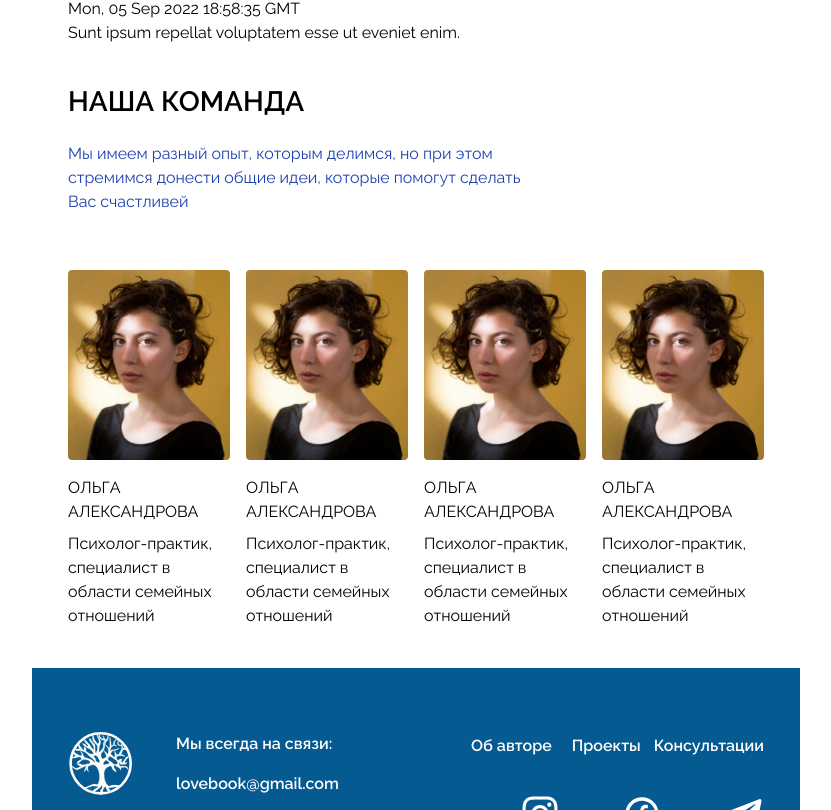
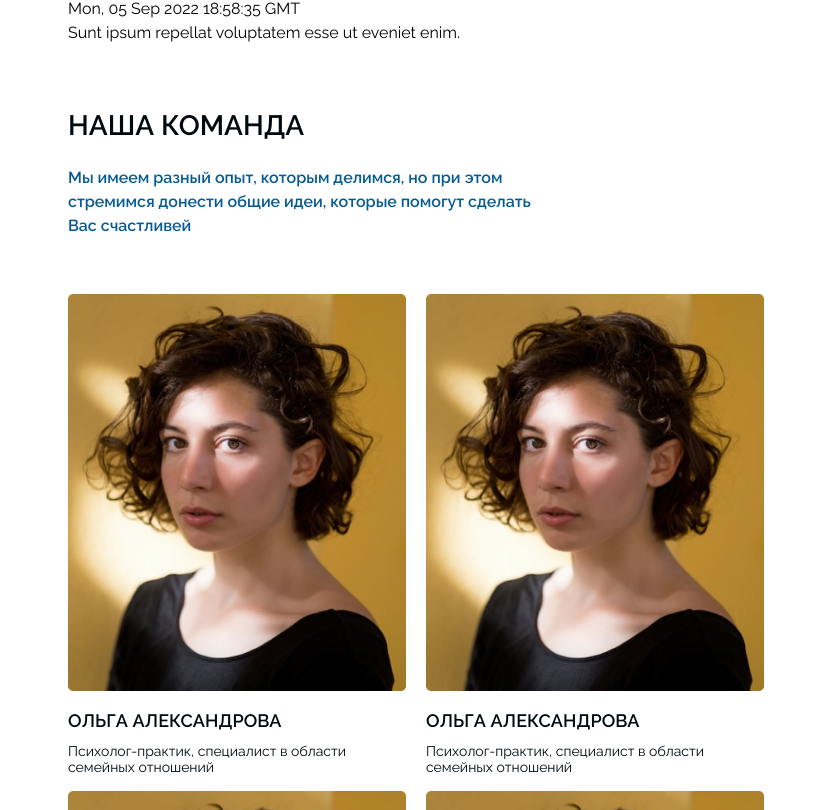
Before and after one commit to GoWeb-Internship/gw-rh-front, a Next.js app: page / in a window 1280 px wide. Shown: the part 410-1220 px from the top of the page, without its empty margins (224-1055 px from the left). Built offline with nearby package versions, Linux system fonts and the light colour scheme.

Commit message:
feat: add style for screen

```diff
--- a/components/Team/CardTeam.jsx
+++ b/components/Team/CardTeam.jsx
@@ -7,8 +7,10 @@ const CardTeam = ({ team }) => {
   return (
     <div>
       <NextImage src={women} className="rounded" layout="fill" />
-      <h3 className="mt-4 uppercase">{team.name}</h3>
-      <p className="mt-2">{team.prof}</p>
+      <h3 className="mt-4 text-base font-semibold uppercase md:text-lg md:tracking-[0.005em]">
+        {team.name}
+      </h3>
+      <p className="mt-2 text-[14px] leading-[16px] font-normal">{team.prof}</p>
     </div>
   );
 };
--- a/components/Team/Team.jsx
+++ b/components/Team/Team.jsx
@@ -4,14 +4,16 @@ import Heading from '../reusable/Heading';
 const Team = ({ teams }) => {
   // console.log('teams', teams);
   return (
-    <div className="py-10">
+    <div className="pt-8 pb-16 text-main md:pt-16 md:pb-32 lg:pt-[124px] lg:pb-[248px]">
       <Heading
         tag="h2"
         text={teams.title}
-        className="uppercase font-semibold text-[28px] leading-[33px] mb-6 text-black"
+        className="uppercase font-semibold text-[28px] leading-[33px] mb-6"
       />
-      <p className="mb-14 w-[464px] text-blue-800">{teams.description}</p>
-      <ul className="grid grid-cols-4 gap-4">
+      <p className="mb-4 text-base font-semibold text-accentTextColor md:w-[464px] md:mb-14">
+        {teams.description}
+      </p>
+      <ul className="grid grid-cols-2 gap-x-3 gap-y-4 md:gap-x-5 lg:grid-cols-4 lg:gap-x-4">
         {teams &&
           teams.item.map(team => (
             <li key={team.id}>
--- a/tailwind.config.js
+++ b/tailwind.config.js
@@ -25,6 +25,10 @@ module.exports = {
       fontSize: {
         qqBase: ['16px', '24px'],
       },
+      colors: {
+        main: '#00090E',
+        accentTextColor: '#065A92',
+      },
     },
   },
   variants: {},
```
